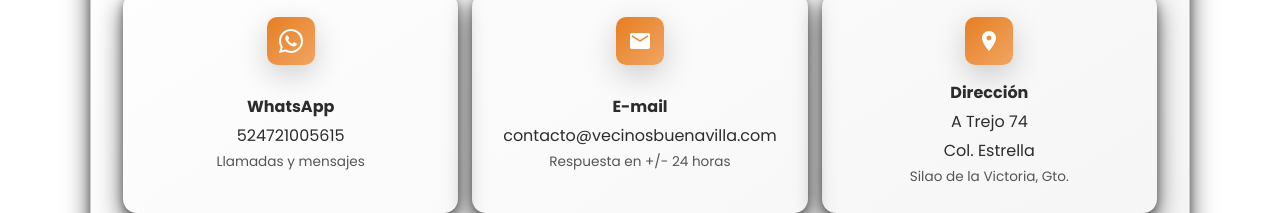
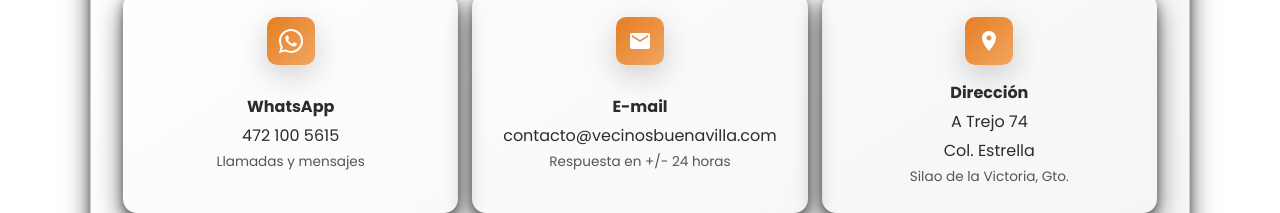
Before and after one commit to WebDev1980/Buenavilla, a React (Vite) app: page / in a window 1280 px wide. Shown: the part 2860-3073 px from the top of the page. Built offline with nearby package versions, Linux system fonts and the light colour scheme.

Commit message:
Actualización de código

```diff
--- a/src/App.jsx
+++ b/src/App.jsx
@@ -78,7 +78,7 @@ export default function App() {
           <div className="container">
             {" "}
             <Contact
-              // whatsNumber="472 100 5615"
+              whatsNumber="472 100 5615"
               email="contacto@vecinosbuenavilla.com"
               address={`A Trejo 74\nCol. Estrella\nSilao de la Victoria, Gto.`}
               mapsHrefEmbed="https://www.google.com/maps/embed?pb=!1m18!1m12!1m3!1d3732.123456789!2d-101.43107!3d20.92776!2m3!1f0!2f0!3f0!3m2!1i1024!2i768!4f13.1!3m3!1m2!1s0x842b9c9e675bb211%3A0x2de6e6b8f8c1e55c!2sBuenavilla%20Residencial!5e0!3m2!1ses!2smx!4v1691234567890!5m2!1ses!2smx"
--- a/src/components/Contact.jsx
+++ b/src/components/Contact.jsx
@@ -10,7 +10,7 @@ export default function Contact({
 }) {
   // const waHref = `https://wa.me/${whatsNumber}`;
   const telHref = `tel:${whatsNumber.replace(/\D/g, '')}`;
-  const mailHref = `mailto:${email}`;
+  const mailHref = `https://mail.google.com/mail/?view=cm&to=contacto@vecinosbuenavilla.com`;
 
   return (
     <div className={styles.wrap}>
```
